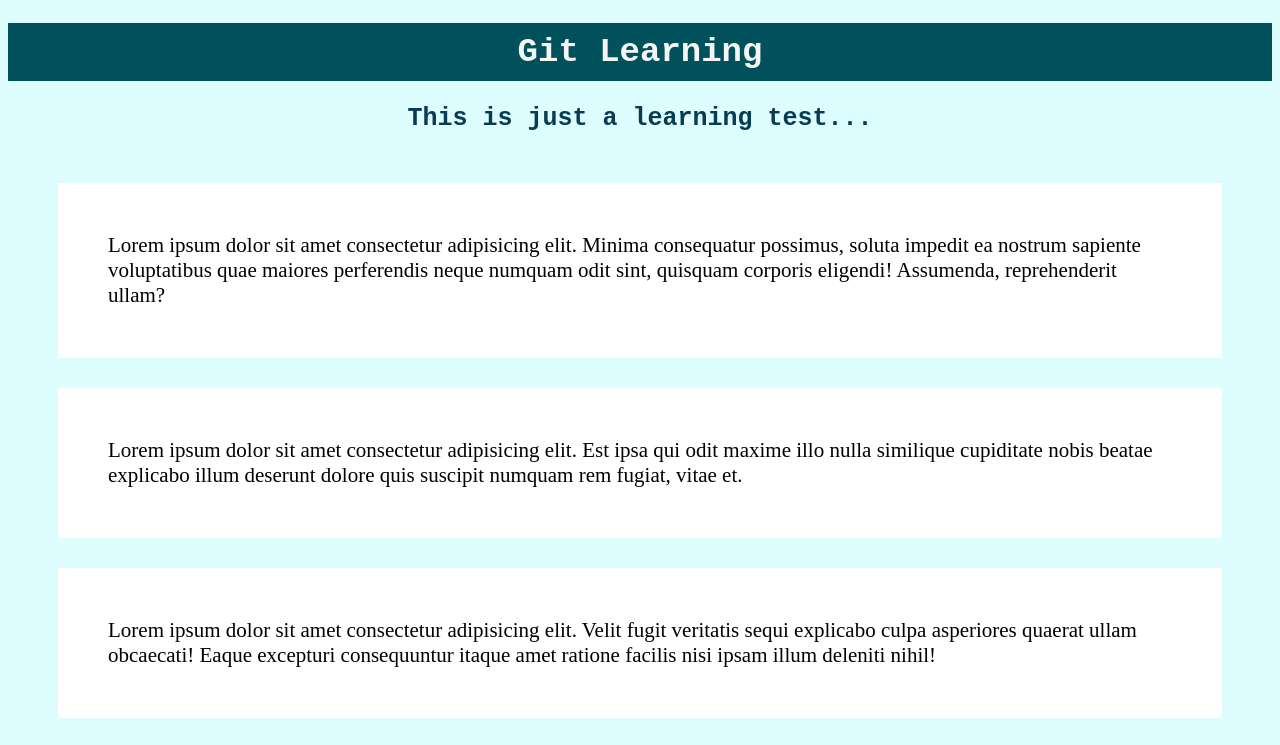
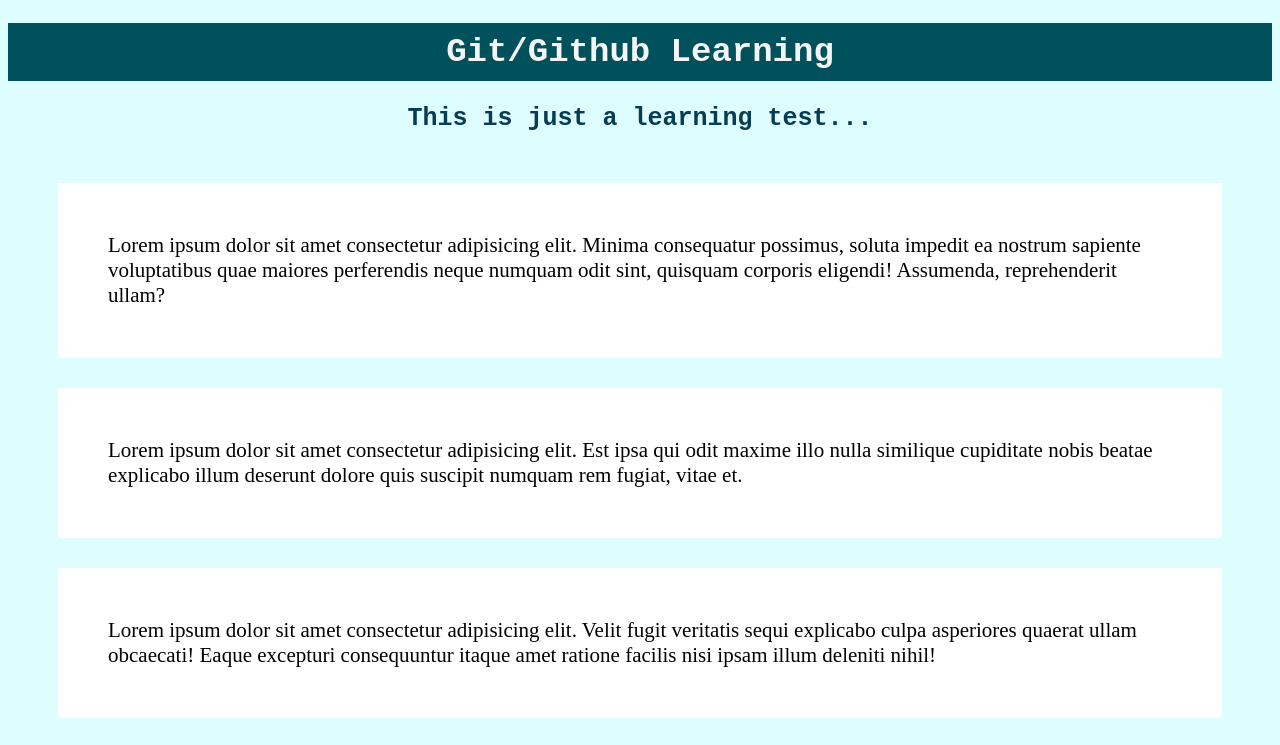
Before and after one commit to try-katch/learning-git, a plain HTML site: page index.html in a window 1280 px wide. Shown: the top 745 px of the page. Drawn offline with Linux system fonts and the light colour scheme.

Commit message:
Modifying index.html

```diff
--- a/index.html
+++ b/index.html
@@ -8,7 +8,7 @@
     <link rel="stylesheet" href="style.css">
 </head>
 <body>
-    <h1>Git Learning</h1>
+    <h1>Git/Github Learning</h1>
     <script src="javascript/index.js"></script>
     <h2>This is just a learning test...</h2>
     <p>Lorem ipsum dolor sit amet consectetur adipisicing elit. Minima consequatur possimus, soluta impedit ea nostrum sapiente voluptatibus quae maiores perferendis neque numquam odit sint, quisquam corporis eligendi! Assumenda, reprehenderit ullam?</p>
```
